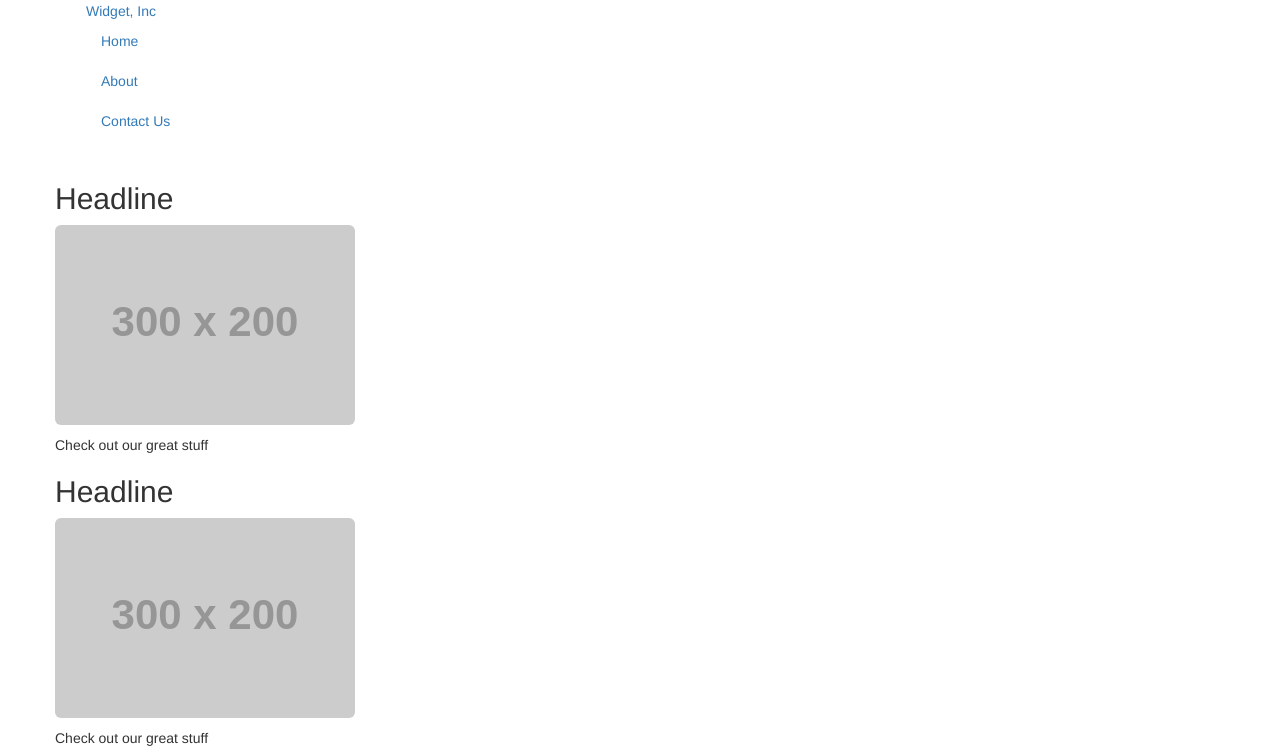
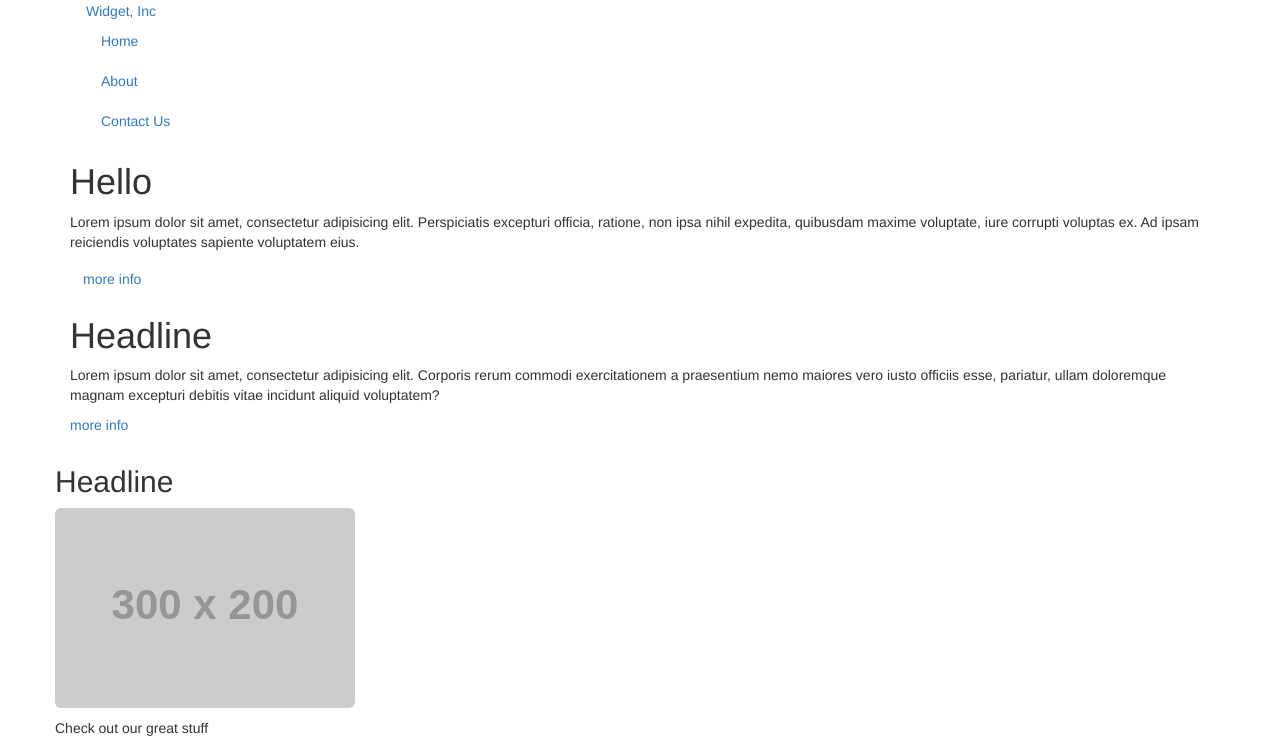
Before and after one commit to dastangoo/Lynda---Coding-Faster-With-Emmet, a plain HTML site: page index.html in a window 1280 px wide. Shown: the top 755 px of the page. Drawn offline with Linux system fonts and the light colour scheme; placeholder pictures from the web are drawn by us.

Commit message:
Maneuvering through edit points and code

```diff
--- a/index.html
+++ b/index.html
@@ -28,11 +28,16 @@
     </style> -->
 
 
-    <!-- <div class="hero-unit">
+    <div class="hero-unit">
         <h1>Hello</h1>
         <p>Lorem ipsum dolor sit amet, consectetur adipisicing elit. Perspiciatis excepturi officia, ratione, non ipsa nihil expedita, quibusdam maxime voluptate, iure corrupti voluptas ex. Ad ipsam reiciendis voluptates sapiente voluptatem eius.</p>
         <p><a href="#" class="btn">more info</a></p>
-    </div> -->
+    </div>
+    <div class="hero-unit">
+        <h1>Headline</h1>
+        <p>Lorem ipsum dolor sit amet, consectetur adipisicing elit. Corporis rerum commodi exercitationem a praesentium nemo maiores vero iusto officiis esse, pariatur, ullam doloremque magnam excepturi debitis vitae incidunt aliquid voluptatem?</p>
+        <p><a href="#">more info</a> </p>
+    </div>
     <div class="row">
         <div class="span4">
             <h2>Headline</h2>
@@ -40,6 +45,7 @@
                 <img src="http://placehold.it/300x200" alt="" class="img-rounded">
                 <p>Check out our great stuff</p>
             </p>
+
         </div>
         <div class="span4">
             <h2>Headline</h2>
```
